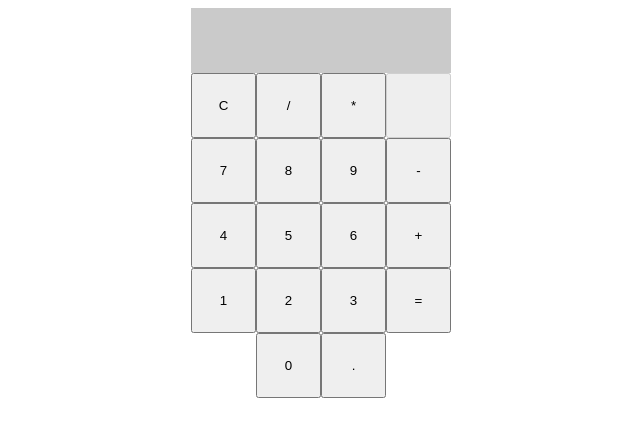
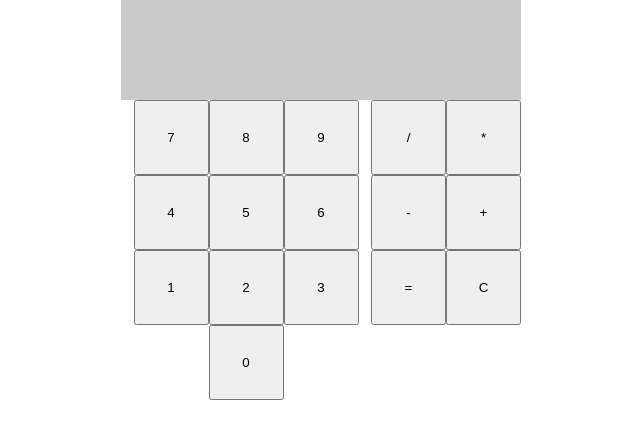
Before and after one commit to fhsourav/calculator-odin, a plain HTML site: page index.html in a window 1280 px wide. Shown: the whole page, without its empty margins (319-959 px from the left). Drawn offline with Linux system fonts and the light colour scheme.

Commit message:
used javascript and css to design the calculator for efficient code

```diff
--- a/index.html
+++ b/index.html
@@ -9,28 +9,6 @@
 </head>
 <body>
 	<div id="calculator">
-		<div id="display">
-			<p id="expression"></p>
-			<p id="result"></p>
-		</div>
-		<button type="button" id="clear">C</button>
-		<button type="button" id="divide" class="operator">/</button>
-		<button type="button" id="multiply" class="operator">*</button>
-		<button type="button" disabled></button>
-		<button type="button" id="7" class="digit">7</button>
-		<button type="button" id="8" class="digit">8</button>
-		<button type="button" id="9" class="digit">9</button>
-		<button type="button" id="subtract" class="operator">-</button>
-		<button type="button" id="4" class="digit">4</button>
-		<button type="button" id="5" class="digit">5</button>
-		<button type="button" id="6" class="digit">6</button>
-		<button type="button" id="add" class="operator">+</button>
-		<button type="button" id="1" class="digit">1</button>
-		<button type="button" id="2" class="digit">2</button>
-		<button type="button" id="3" class="digit">3</button>
-		<button type="button" id="equals" class="operator">=</button>
-		<button type="button" id="0" class="digit">0</button>
-		<button type="button" id="point" class="digit">.</button>
 	</div>
 </body>
 </html>
--- a/script.js
+++ b/script.js
@@ -26,5 +26,77 @@ function operate(operator, num1, num2) {
 	}
 }
 
-const digit1 = document.querySelector("#1");
-digit1.addEventListener("")
+const calculator = document.querySelector("#calculator");
+
+const display = document.createElement("div");
+display.id = "display";
+
+const displayNumber = document.createElement("p");
+displayNumber.id = "displayNumber";
+display.appendChild(displayNumber);
+
+const displayOperator = document.createElement("p");
+displayOperator.id = "displayOperator";
+display.appendChild(displayOperator);
+
+calculator.appendChild(display);
+
+const buttons = document.createElement("div");
+buttons.id = "buttons";
+calculator.appendChild(buttons);
+
+const digits = document.createElement("div");
+digits.id = "digits";
+buttons.appendChild(digits);
+
+const operators = document.createElement("div");
+operators.id = "operators";
+buttons.appendChild(operators);
+
+for (let i = 9; i >= 0; i--) {
+	const digit = document.createElement("button");
+	digit.textContent = i;
+	digit.classList.add("digit");
+	digit.addEventListener("click", () =>{
+		displayNumber.textContent += digit.textContent;
+	});
+	digits.appendChild(digit);
+}
+
+const operatorList = [
+	{
+		sign: '/',
+		id: 'divide'
+	},
+	{
+		sign: '*',
+		id: 'multiply'
+	},
+	{
+		sign: '-',
+		id: 'subtract'
+	},
+	{
+		sign: '+',
+		id: 'add'
+	},
+	{
+		sign: '=',
+		id: 'equals'
+	},
+	{
+		sign: 'C',
+		id: 'clear'
+	}
+]
+
+operatorList.forEach(element => {
+	const operator = document.createElement("button");
+	operator.textContent = element.sign;
+	operator.id = element.id;
+	operator.classList.add("operator");
+	operator.addEventListener("click", () =>{
+		displayOperator.textContent = operator.textContent;
+	});
+	operators.appendChild(operator);
+});
--- a/style.css
+++ b/style.css
@@ -1,32 +1,48 @@
 body {
+	margin: 0px;
+}
+
+#calculator {
 	display: flex;
+	justify-content: center;
+	flex-direction: column;
+}
+
+#display {
+	background-color: rgb(202, 202, 202);
+	font-size: 25px;
+	align-self: center;
+	display: flex;
+	flex-direction: row;
+}
+
+#displayNumber {
+	width: 370px;
+	height: 50px;
+	text-align: right;
+}
+
+#displayOperator {
+	width: 30px;
+	height: 50px;
+	text-align: right;
+}
+
+button{
+	height: 75px;
+	width: 75px;
+}
+
+#buttons {
+	align-self: center;
+	display: flex;
+	justify-content: center;
+	width: 400px;
+}
+
+#digits {
+	display: flex;
+	flex-direction: row-reverse;
 	flex-wrap: wrap;
 	justify-content: center;
 }
-
-#display {
-	display: flex;
-	align-items: center;
-	width: 260px;
-	height: 65px;
-}
-
-#expression {
-	width: 100%;
-	height: 100%;
-	background-color: rgb(202, 202, 202);
-	text-align: right;
-	font-size: 25px;
-}
-
-#calculator {
-	flex: 0 0 20%;
-	flex-wrap: wrap;
-	display: flex;
-	justify-content: center;
-}
-
-button {
-	height: 65px;
-	width: 65px;
-}
```
